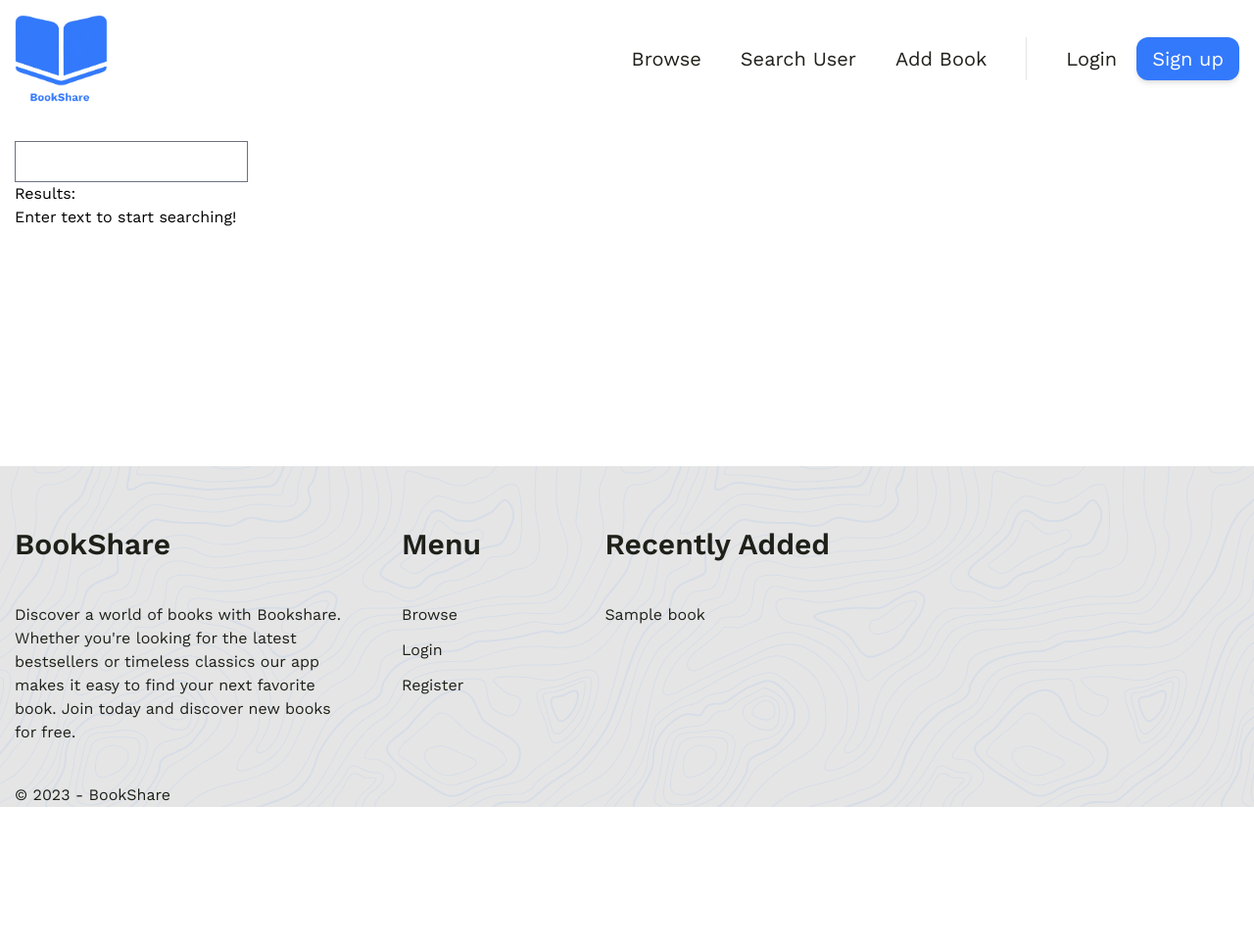
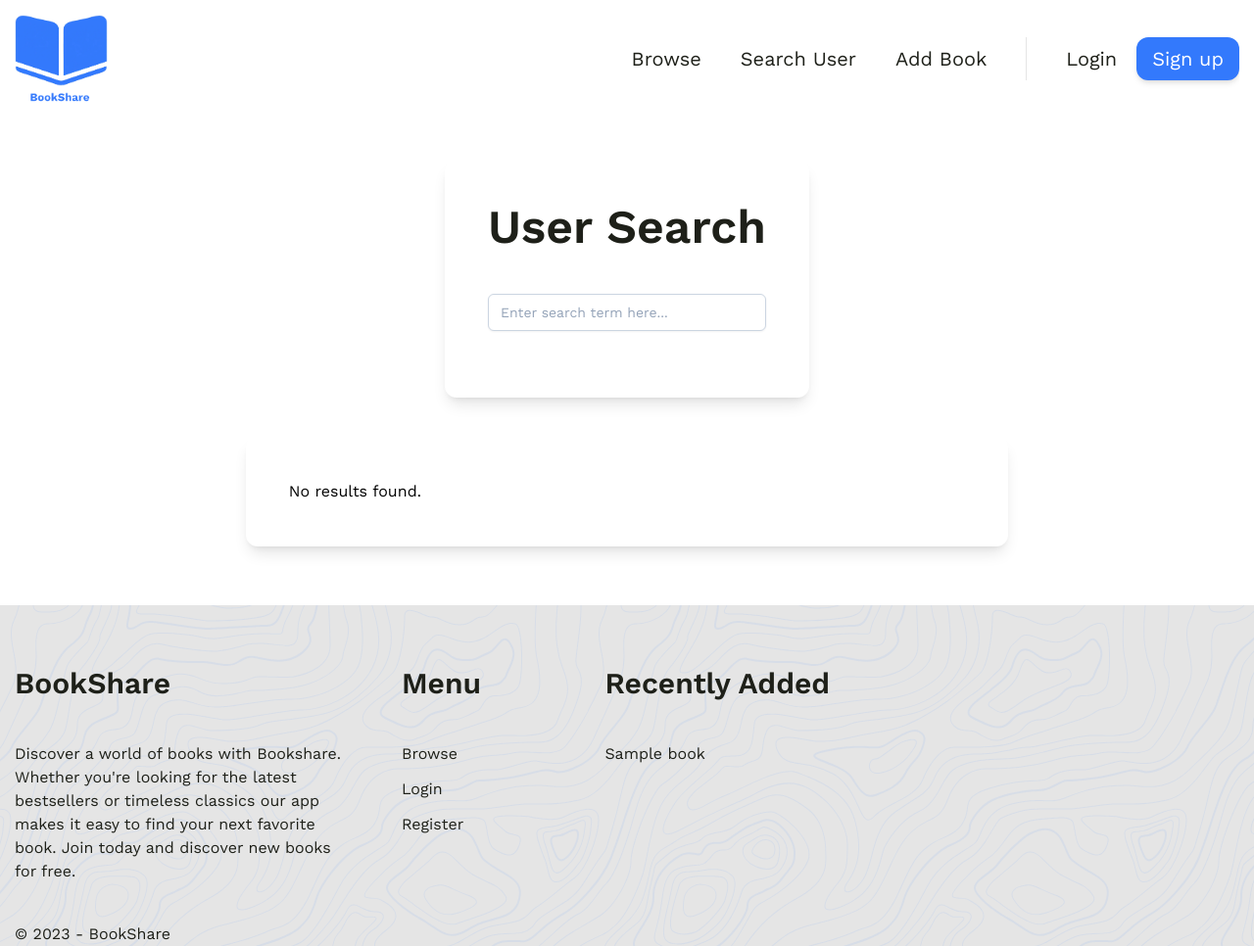
Before and after one commit to Euan-Lang/book_share, a Django app: page /bookShare/search/ in a window 1280 px wide. Shown: the whole page at 98% size. Before the commit the page ends 824 px from the top, so only its background shows below. Run offline with Django 3.2, Linux system fonts and the light colour scheme; tables that the repository leaves empty hold one stand-in row (values such as "Sample post"); style sheets or scripts are compiled from the project's sources.

Commit message:
Added styling to User Search

```diff
--- a/bookShare/views/user_search.py
+++ b/bookShare/views/user_search.py
@@ -9,7 +9,7 @@ def user_search(request):
     if request.is_ajax and request.method == "POST":
         username = request.POST.get("username", False)
         results = UserProfile.objects.filter(user__in=User.objects.filter(username__icontains=username))
-        return JsonResponse({"instances":[result.user.username for result in results]}, status=200)
+        return JsonResponse({"instances":[{"username":result.user.username, "image_url": result.user_image.url if result.user_image else "none"} for result in results]}, status=200)
 
 
     return render(request,'bookShare/user_search.html')
--- a/static/js/ajax-search.js
+++ b/static/js/ajax-search.js
@@ -10,12 +10,20 @@ $(document).ready(function() {
             success: function (response) {
                 var instances = response["instances"];
                 if (instances.length == 0) {
-                    $("#results-container").html("<li>No users found.</li>");
+                    $("#results-container").html("No users found.");
                     return;
                 }
                 $("#results-container").empty();
-                instances.forEach((username) => {
-                    $("#results-container").append(`<li><a href = '/bookShare/${username}/profile'>${username}</a></li>`);
+                instances.forEach((user) => {
+                    var username = user.username;
+                    var image_url = user.image_url;
+                    $("#results-container").append(`
+                    <div class="transition-colors transition-transform hover:bg-[rgb(51,121,252)] hover:translate-y-1 hover:text-white bg-white shadow-lg rounded-xl h-[150px] w-[120px] lg:h-[200px] lg:w-[160px]">
+                        <a href="/bookShare/${username}/profile/">
+                            <img class="bg-white rounded-xl w-full h-4/5" src='${image_url ? image_url : "/static/images/default_pfp.jpg"}'/>
+                            <div class="text-center align-middle sm:text-lg mt-1"> <b>${username}</b> </div>
+                        </a>
+                    </div>`)
                 })
             }
         })
--- a/templates/bookShare/user_search.html
+++ b/templates/bookShare/user_search.html
@@ -12,10 +12,20 @@
 {% block content %}
 <br/>
 
-<input type="text" id="user-search-input" name="search"><br>
+<div class="flex justify-center items-center w-full">
+    <div class="max-w-[800px] lg:w-auto shadow-lg rounded-xl p-11 my-5">
+        <h1 class="text-5xl font-semibold text-black mb-11 text-center">User Search</h1>
+        <input class="input" type="text" id="user-search-input" name="search" placeholder="Enter search term here..."><br>
 
-Results:<br/>
-<ul id = "results-container">
-    <li> Enter text to start searching! </li>
-</ul>
+{% include "bookShare/components/card_end.html" %}
+
+<div class="flex justify-center items-center w-full">
+    <div class="max-w-[800px] lg:w-auto shadow-lg rounded-xl p-11 my-5">
+        <div id = "results-container" class="grid grid-cols-3 lg:grid-cols-4 gap-[50px]">
+            No results found.
+        </div>
+{% include "bookShare/components/card_end.html" %}
+
+
+
 {% endblock %}
```
